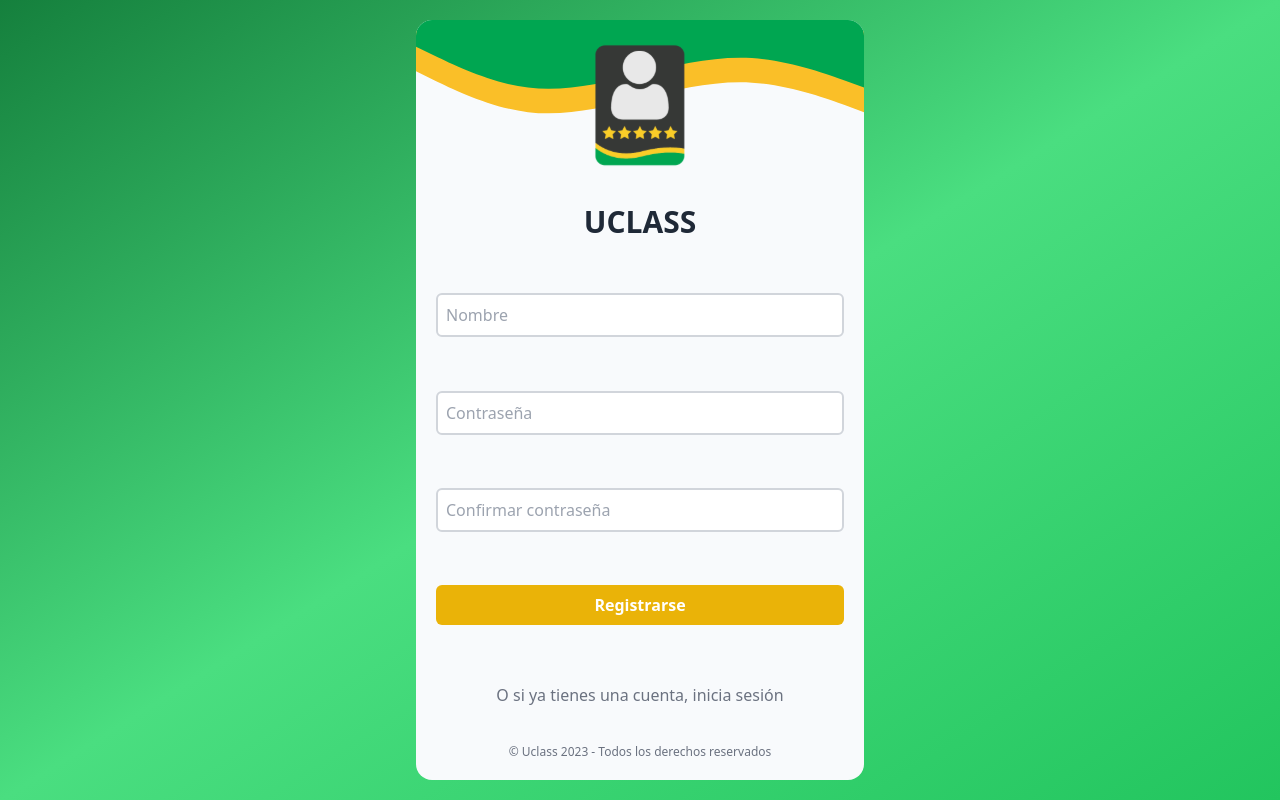
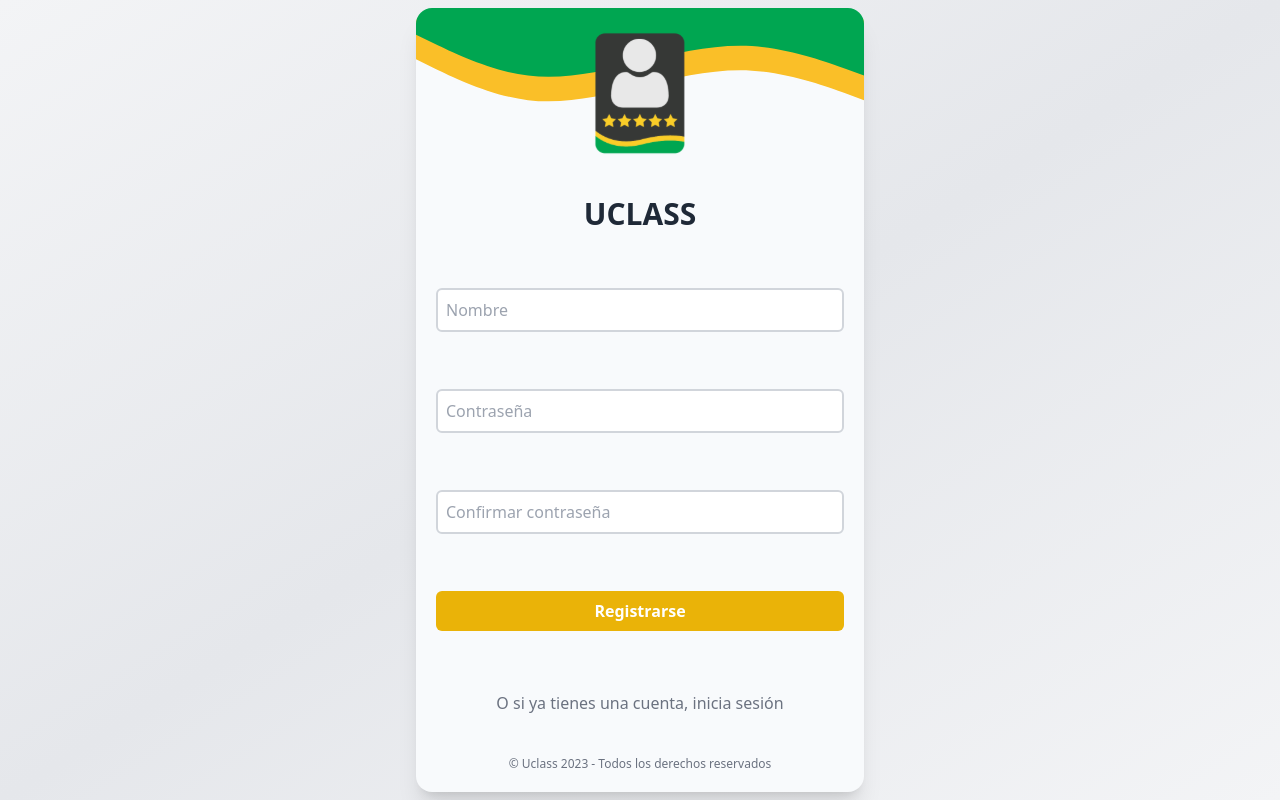
Before and after one commit to Santiago-Restrepo/uclass-frontend, a Next.js app: page /signup in a window 1280 px wide. Built offline with nearby package versions, Linux system fonts and the light colour scheme.

Commit message:
some styles

```diff
--- a/src/components/Screen.tsx
+++ b/src/components/Screen.tsx
@@ -6,11 +6,21 @@ interface ScreenProps {
 }
 export const Screen = ({contentClassname, wrapperClassname, children}: ScreenProps) => {
     return (
-        <div className={`flex flex-col items-center justify-center h-screen w-full p-5 bg-gradient-to-tl from-green-500 via-green-400 to-green-700 ${wrapperClassname}`}>
-            <div className={`flex flex-col items-center justify-between h-full w-full max-w-md rounded-2xl p-5 bg-slate-50 relative overflow-y-scroll ${contentClassname}`}>
+        <div className={`flex flex-col items-center justify-center h-screen w-full sm:p-2 bg-gradient-to-tl from-gray-100 via-gray-200 to-gray-100 ${wrapperClassname}`}>
+            <div className={`flex flex-col items-center justify-between h-full w-full sm:max-w-md sm:rounded-2xl p-5 bg-slate-50 relative overflow-y-scroll scrollbar-hide shadow-xl ${contentClassname}`}>
                 {children}
                 <p className="text-xs text-gray-500">© Uclass 2023 - Todos los derechos reservados</p>
             </div>
+            <style jsx>{`
+                .scrollbar-hide::-webkit-scrollbar {
+                    display: none;
+                }
+                .scrollbar-hide {
+                    -ms-overflow-style: none;  /* IE and Edge */
+                    scrollbar-width: none;  /* Firefox */
+                }
+
+            `}</style>
         </div>
     )
 }
```
